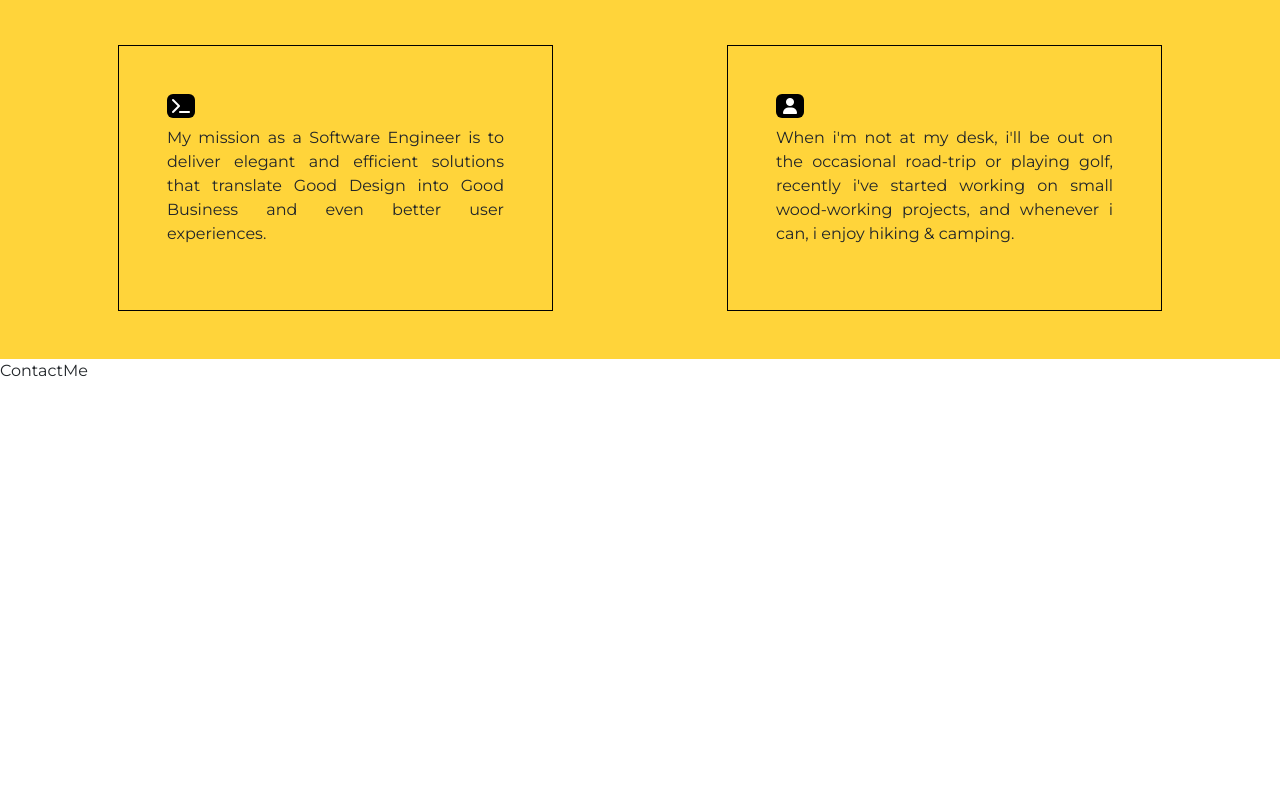
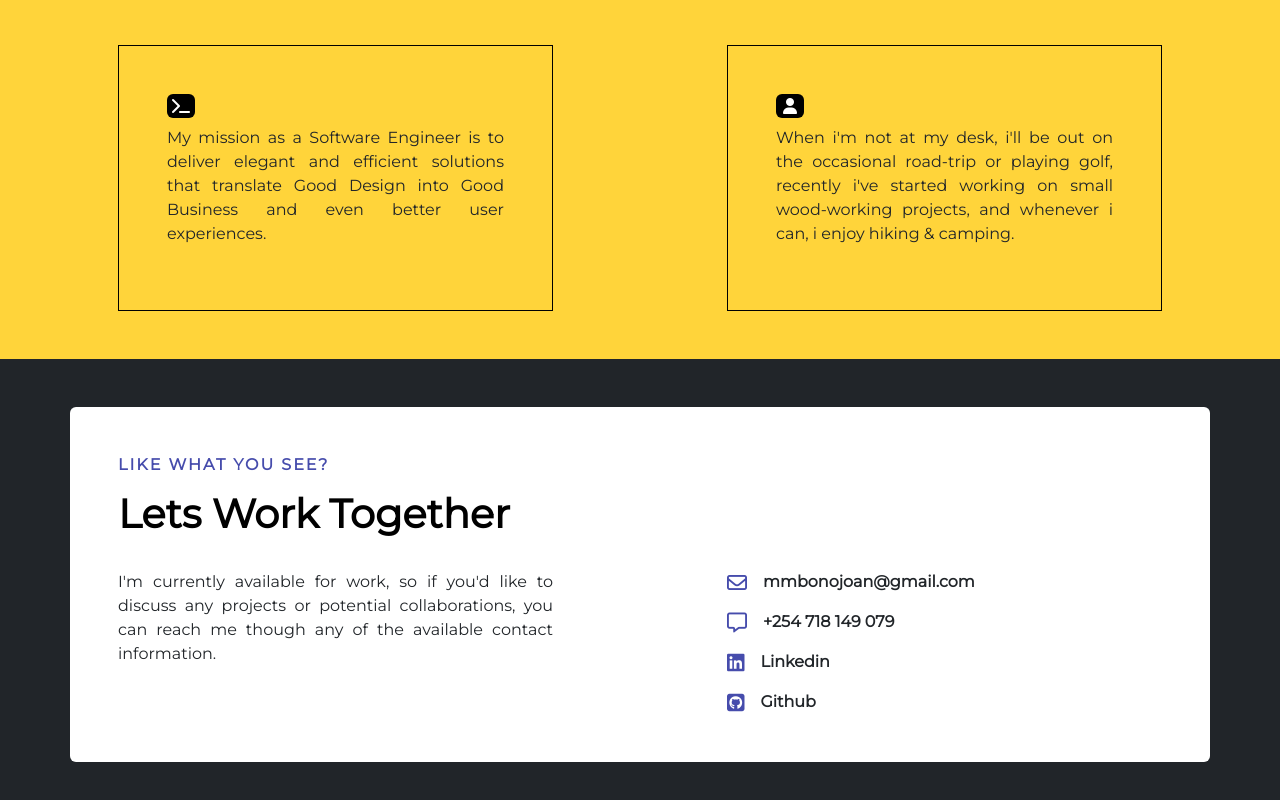
Before and after one commit to ndutagrace25/joanportforlio, a React (Create React App) app: page / in a window 1280 px wide. Shown: the part 2620-3420 px from the top of the page. Before the commit the page ends 3003 px from the top, so only its background shows below. Built offline with nearby package versions, Linux system fonts and the light colour scheme.

Commit message:
added about me

```diff
--- a/src/components/ContactMe.jsx
+++ b/src/components/ContactMe.jsx
@@ -1,9 +1,67 @@
-import React from 'react'
+import React from "react";
 
 const ContactMe = () => {
   return (
-    <div>ContactMe</div>
-  )
-}
+    <div className="bg-dark p-5">
+      <div className="container rounded bg-white p-5">
+        <h6 className="primary-text-color fw-bold about-header text-uppercase">
+          Like What You See?
+        </h6>
+        <div className="my-3">
+          <h1 className="text-black fw-bold skill-header">
+            Lets Work Together
+          </h1>
+        </div>
+        <div className="d-flex justify-content-between flex-wrap ">
+          <div className="col-md-5 mt-3">
+            <p>
+              I'm currently available for work, so if you'd like to discuss any
+              projects or potential collaborations, you can reach me though any
+              of the available contact information.
+            </p>
+          </div>
+          <div className="col-md-5 mt-3">
+            <a
+              className="d-flex flex-row align-items-center"
+              style={{ cursor: "pointer" }}
+              href="mailto: mmbonojoan@gmail.com"
+            >
+              <i className="fa-regular fa-envelope fa-lg primary-text-color"></i>
+              <div className="ps-3 fw-bold">mmbonojoan@gmail.com</div>
+            </a>
+            <a
+              className="d-flex flex-row align-items-center py-3"
+              style={{ cursor: "pointer" }}
+              href="tel:+254718149079"
+            >
+              <i className="fa-regular fa-message fa-lg primary-text-color"></i>
+              <div className="ps-3 fw-bold">+254 718 149 079</div>
+            </a>
+            <a
+              className="d-flex flex-row align-items-center pb-3"
+              style={{ cursor: "pointer" }}
+              href="https://www.linkedin.com/in/joan-aluka/"
+              target="_blank"
+              rel="noreferrer"
+            >
+              <i className="fa-brands fa-linkedin fa-lg primary-text-color"></i>
+              <div className="ps-3 fw-bold">Linkedin</div>
+            </a>
+            <a
+              className="d-flex flex-row align-items-center"
+              style={{ cursor: "pointer" }}
+              target="_blank"
+              rel="noreferrer"
+              href="https://github.com/joannealuka"
+            >
+              <i className="fa-brands fa-square-github fa-lg primary-text-color"></i>
+              <div className="ps-3 fw-bold">Github</div>
+            </a>
+          </div>
+        </div>
+      </div>
+    </div>
+  );
+};
 
-export default ContactMe
+export default ContactMe;
```
